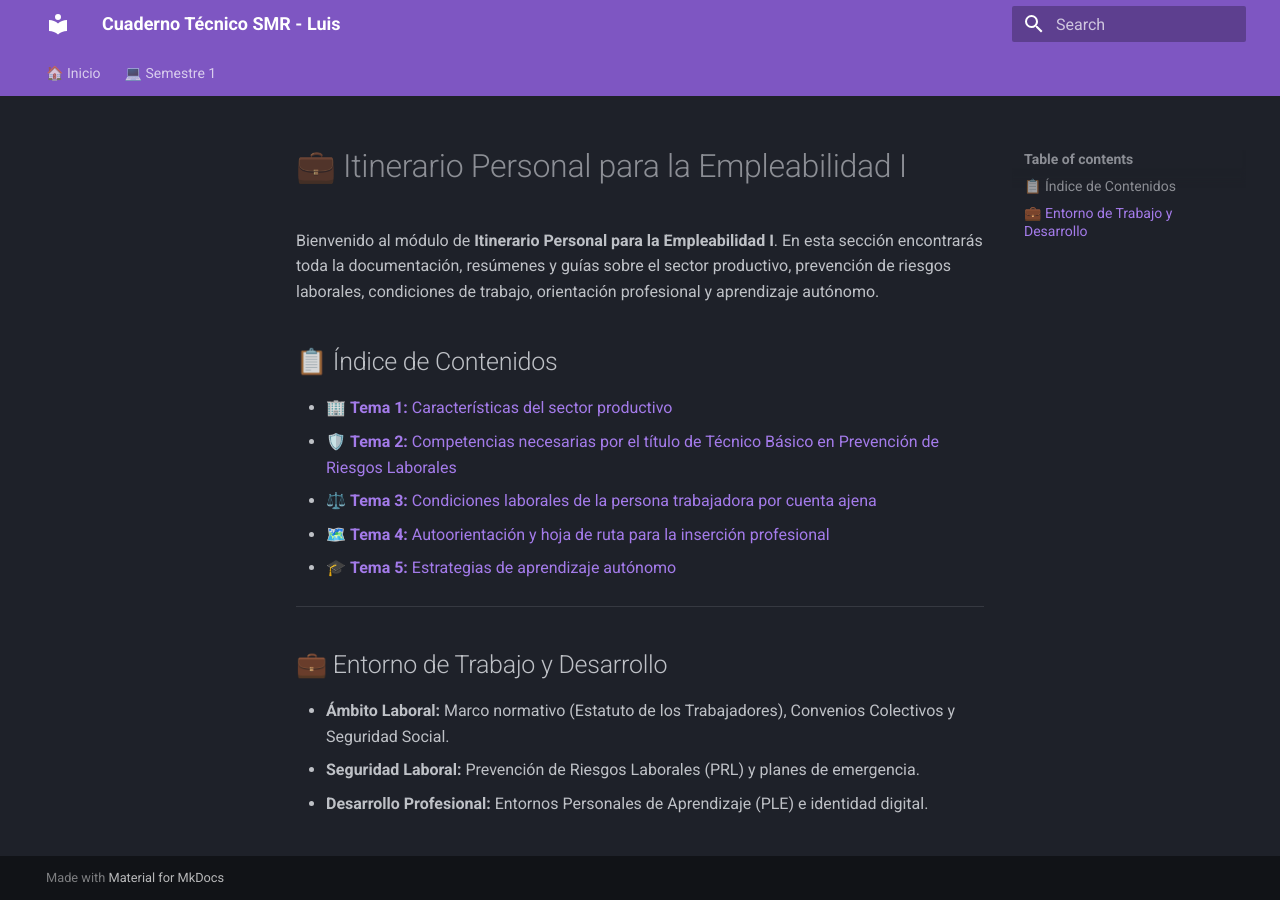
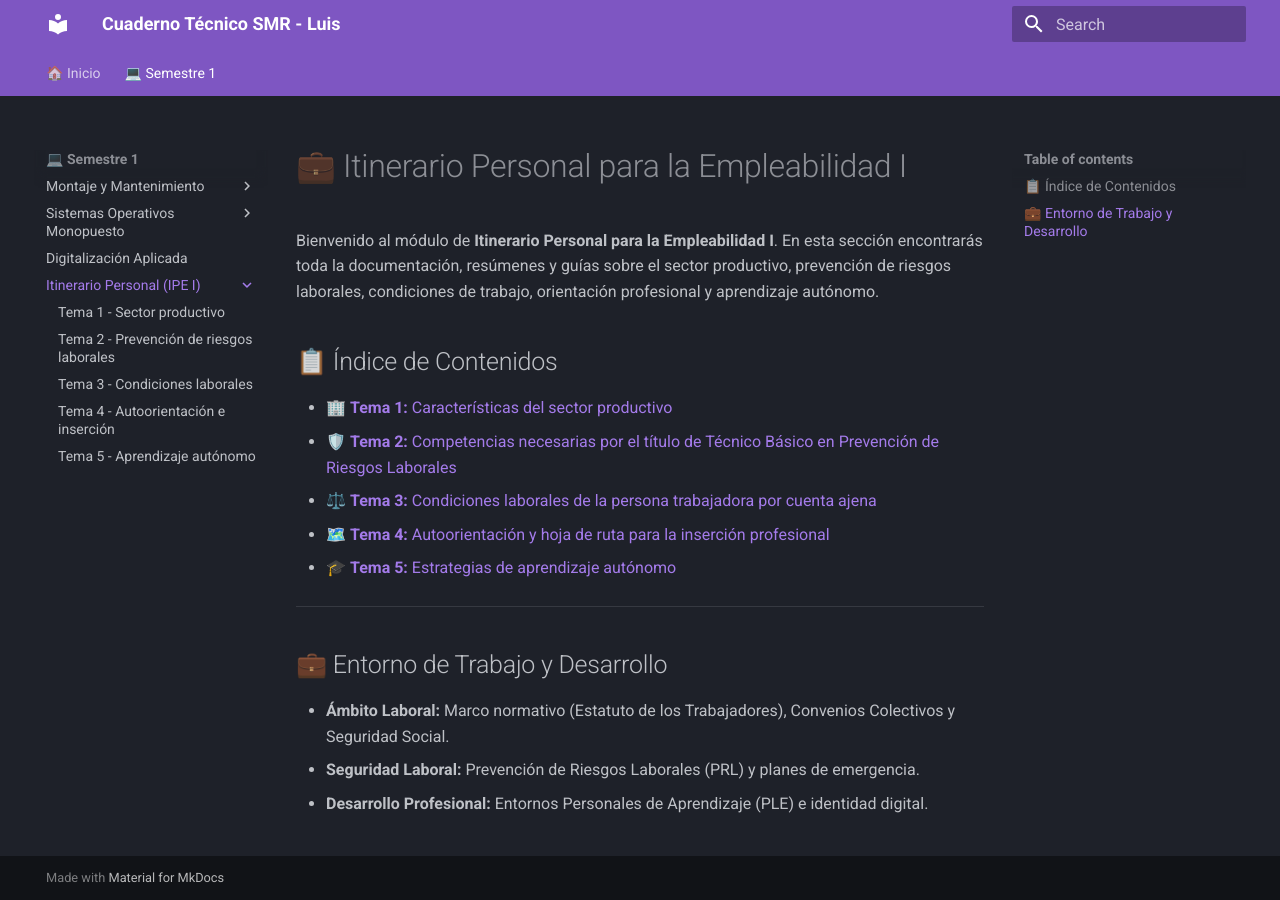
Before and after one commit to Beamspark/SMR-Apuntes, an MkDocs documentation site: the page built from docs/itinerario/index.md, in a window 1280 px wide. Built offline with MkDocs 1.6.1 and Material for MkDocs 9.7.7, drawn with Linux system fonts in a browser that asks for light colours.

Commit message:
Update mkdocs.yml

```diff
--- a/mkdocs.yml
+++ b/mkdocs.yml
@@ -51,4 +51,10 @@ nav:
           - Tema 4 - Configuración de sistemas operativos libres y propietarios: sistemas/tema-4.md
           - Tema 5 - Administración de sistemas operativos libres y propietarios: sistemas/tema-5.md
       - Digitalización Aplicada: digitalizacion/index.md
-      - Itinerario Personal (IPE I): ipe/index.md
+      - Itinerario Personal (IPE I):
+          - itinerario/index.md
+          - Tema 1 - Sector productivo: itinerario/tema-1.md
+          - Tema 2 - Prevención de riesgos laborales: itinerario/tema-2.md
+          - Tema 3 - Condiciones laborales: itinerario/tema-3.md
+          - Tema 4 - Autoorientación e inserción: itinerario/tema-4.md
+          - Tema 5 - Aprendizaje autónomo: itinerario/tema-5.md
```
